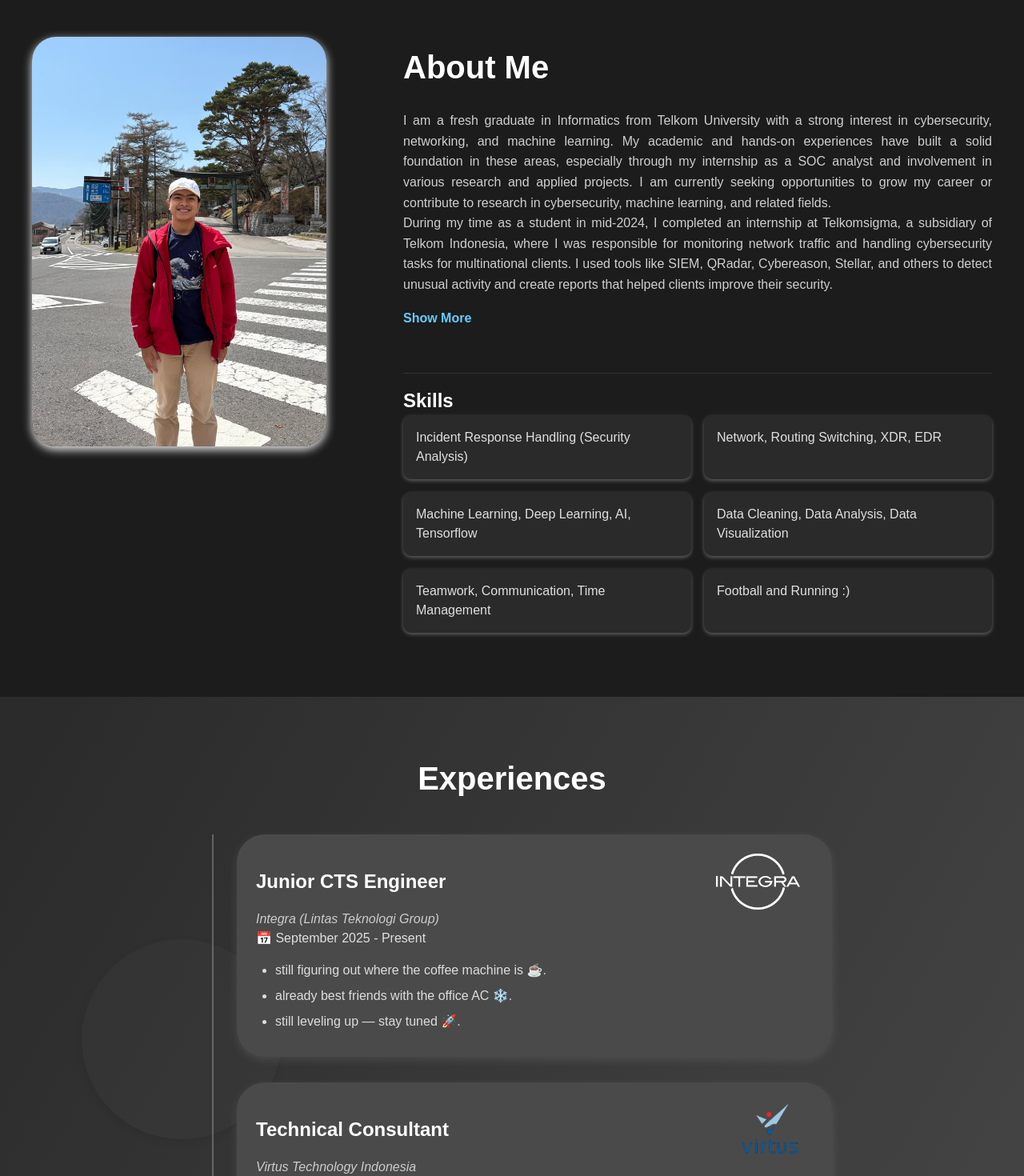
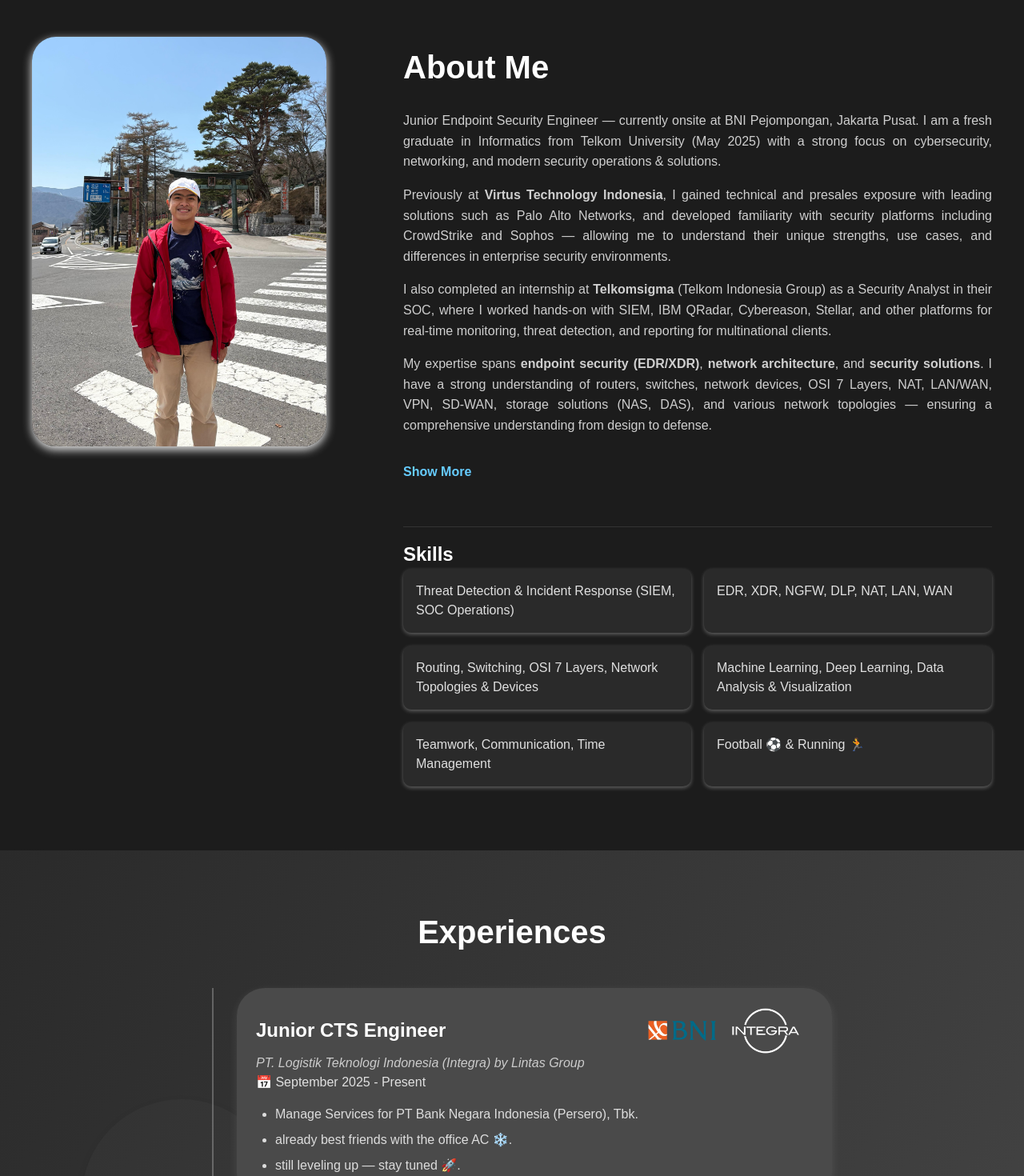
Before and after one commit to dlzams/azzam-web, a Next.js app: page / in a window 1280 px wide. Shown: the part 840-2310 px from the top of the page at 80% size. Built offline with nearby package versions, Linux system fonts and the light colour scheme.

Commit message:
major update

```diff
--- a/src/components/About.js
+++ b/src/components/About.js
@@ -50,21 +50,32 @@ const About = () => {
 const shortDescription = (
   <>
     <p>
-        I am a fresh graduate in Informatics from Telkom University with a
-        strong interest in cybersecurity, networking, and machine learning. My
-        academic and hands-on experiences have built a solid foundation in these
-        areas, especially through my internship as a SOC analyst and involvement
-        in various research and applied projects. I am currently seeking
-        opportunities to grow my career or contribute to research in
-        cybersecurity, machine learning, and related fields.
+      Junior Endpoint Security Engineer — currently onsite at BNI Pejompongan,
+      Jakarta Pusat. I am a fresh graduate in Informatics from Telkom University
+      (May 2025) with a strong focus on cybersecurity, networking, and modern
+      security operations & solutions.
     </p>
     <p>
-        During my time as a student in mid-2024, I completed an internship at
-        Telkomsigma, a subsidiary of Telkom Indonesia, where I was responsible
-        for monitoring network traffic and handling cybersecurity tasks for
-        multinational clients. I used tools like SIEM, QRadar, Cybereason,
-        Stellar, and others to detect unusual activity and create reports that
-        helped clients improve their security.
+      Previously at <strong>Virtus Technology Indonesia</strong>, I gained
+      technical and presales exposure with leading solutions such as Palo Alto
+      Networks, and developed familiarity with security platforms including
+      CrowdStrike and Sophos — allowing me to understand their unique strengths,
+      use cases, and differences in enterprise security environments.
+    </p>
+    <p>
+      I also completed an internship at <strong>Telkomsigma</strong> (Telkom
+      Indonesia Group) as a Security Analyst in their SOC, where I worked
+      hands-on with SIEM, IBM QRadar, Cybereason, Stellar, and other
+      platforms for real-time monitoring, threat detection, and reporting for
+      multinational clients.
+    </p>
+    <p>
+      My expertise spans <strong>endpoint security (EDR/XDR)</strong>,{" "}
+      <strong>network architecture</strong>, and{" "}
+      <strong>security solutions</strong>. I have a strong understanding of routers,
+      switches, network devices, OSI 7 Layers, NAT, LAN/WAN, VPN, SD-WAN,
+      storage solutions (NAS, DAS), and various network topologies — ensuring a
+      comprehensive understanding from design to defense.
     </p>
   </>
 );
@@ -73,38 +84,41 @@ const About = () => {
   <>
     {shortDescription}
     <p>
-        In late 2023, I had the honor of securing project funding of 13 million
-        Rupiah (about $850) for an Internet of Things (IoT) project, ranking in
-        the top 163 nationally in the Innovillage Competition. This project
-        involved designing an automated irrigation system that utilized time,
-        humidity, and temperature data to optimize water usage. Beyond IoT, I
-        have significant experience in machine learning, deep learning, and
-        artificial intelligence, with a strong foundation in data analysis, NLP,
-        and computer vision.
+      In late 2023, I secured national project funding of 13 million Rupiah
+      (≈$850) in the Innovillage Competition, ranking in the top 163. My project
+      developed an IoT-based smart irrigation system integrating time, humidity,
+      and temperature data to optimize water usage — an experience that honed my
+      skills in IoT, automation, and system integration.
     </p>
     <p>
-        I also recently completed the Bangkit Academy program, led by Google,
-        Tokopedia, Gojek, and Traveloka. This immersive experience introduced me
-        to advanced machine learning topics and practical model deployment. I
-        led the development of an AI model for &apos;Sereluna&apos;, a mental
-        health mobile app, using natural language processing to analyze user
-        diary entries for mental health insights.
+      In 2024, I was selected for the <strong>Bangkit Academy</strong> by Google,
+      Tokopedia, Gojek, and Traveloka, specializing in Machine Learning. I led
+      the AI model development for <em>Sereluna</em>, a mobile app for mental
+      health support, applying NLP to analyze user diaries and deliver
+      data-driven insights.
     </p>
     <p>
-        Alongside my studies, I have actively contributed to Telkom
-        University&apos;s Informatics Laboratory as an assistant, teaching data
-        structures and supporting practicum sessions for nearly 90 students.
-        Additionally, my involvement in the Forensic and Security Laboratory has
-        strengthened my knowledge in cybersecurity, where I honed my skills in
-        Linux, network security, and web hacking through practical challenges
-        like Capture the Flag (CTF) exercises.
+      Throughout university, I actively contributed to Telkom University&apos;s{" "}
+      <strong>Informatics Laboratory</strong> as a practicum assistant,
+      delivering sessions in Data Structures for 90+ students. I was also a
+      member of the <strong>Forensic & Security Laboratory</strong>, where I
+      sharpened my skills in Linux, ethical hacking, and penetration testing
+      through Capture The Flag (CTF) exercises and real-world simulations.
     </p>
     <p>
-        Thanks for scrolling all the way down here — you&apos;re officially
-        awesome 🙌.
+      These diverse experiences — from SOC operations and enterprise security
+      solutions, to AI-driven applications and academic leadership — have
+      equipped me with both the <strong>technical depth</strong> and the{" "}
+      <strong>problem-solving mindset</strong> needed to grow in cybersecurity,
+      networking, and advanced IT solutions.
+    </p>
+    <p>
+      Thanks for scrolling this far — I look forward to new opportunities to
+      contribute, learn, and secure the enterprise infrastructure 🙌.
     </p>
   </>
 );
+
 
   return (
     <section className={styles["about-section"]}>
@@ -140,12 +154,12 @@ const About = () => {
             <h3 className={styles["skills-title"]}>Skills</h3>
             <ul className={styles["skills-list"]}>
               {[
-                "Incident Response Handling (Security Analysis)",
-                "Network, Routing Switching, XDR, EDR",
-                "Machine Learning, Deep Learning, AI, Tensorflow",
-                "Data Cleaning, Data Analysis, Data Visualization",
+              "Threat Detection & Incident Response (SIEM, SOC Operations)",
+              "EDR, XDR, NGFW, DLP, NAT, LAN, WAN",
+              "Routing, Switching, OSI 7 Layers, Network Topologies & Devices",
+              "Machine Learning, Deep Learning, Data Analysis & Visualization",
               "Teamwork, Communication, Time Management",
-                "Football and Running :)",
+              "Football ⚽ & Running 🏃",
               ].map((skill, index) => (
                 <li
                   key={index}
--- a/src/components/Experiences.js
+++ b/src/components/Experiences.js
@@ -6,18 +6,18 @@ import styles from "../styles/Experiences.module.css";
 const experiences = [
   {
     title: "Junior CTS Engineer",
-    company: "Integra (Lintas Teknologi Group)",
+    company: "PT. Logistik Teknologi Indonesia (Integra) by Lintas Group",
     date: "September 2025 - Present",
     description: [
-      "still figuring out where the coffee machine is ☕.",
+      "Manage Services for PT Bank Negara Indonesia (Persero), Tbk.",
       "already best friends with the office AC ❄️.",
       "still leveling up — stay tuned 🚀.",
     ],
-    image: "/integra.png",
+    image: "/mix.png",
   },
   {
     title: "Technical Consultant",
-    company: "Virtus Technology Indonesia",
+    company: "PT. Virtus Technology Indonesia by CTI Group",
     date: "June 2025 - August 2025",
     description: ["Pre-sales Palo Alto Networks.", "etc."],
     image: "/virtus.png",
@@ -34,8 +34,8 @@ const experiences = [
     image: "/hes.jpg",
   },
   {
-    title: "Security Operation Center (SOC) Intern",
-    company: "Telkomsigma by Telkom Indonesia",
+    title: "Security Operation Center Intern",
+    company: "PT. Sigma Cipta Caraka (Telkomsigma) by Telkom Indonesia",
     date: "June 2024 - September 2024",
     description: [
       "Monitored network traffic for multiple multinational companies, managing cybersecurity for over 6 companies to spot unusual activity or threats.",
--- a/src/components/HeroSection.js
+++ b/src/components/HeroSection.js
@@ -97,7 +97,7 @@ const HeroSection = () => {
             {displayText}
           </h1>
           <p>
-            Junior Endpoint Security Engineer at Integra (Lintas Teknologi
+            Junior Endpoint Security Engineer at Integra (Lintas
             Group)
           </p>
         </div>
--- a/src/styles/About.module.css
+++ b/src/styles/About.module.css
@@ -65,6 +65,14 @@
   text-align: justify;
   opacity: 0;
   transform: translateY(20px);
+}
+
+.about-description p {
+  margin-bottom: 1rem; /* kasih jarak antar paragraf */
+}
+
+.about-description p:last-child {
+  margin-bottom: 0; /* hapus margin di paragraf terakhir biar rapih */
 }
 
 /* Skills Section */
@@ -148,6 +156,10 @@
     padding: 0.5rem;
   }
 
+    .about-description p {
+    margin-bottom: 0.8rem;
+  }
+
   .skills-title {
     font-size: 1.25rem; /* Kurangi ukuran font judul keterampilan */
   }
--- a/src/styles/Experiences.module.css
+++ b/src/styles/Experiences.module.css
@@ -187,8 +187,8 @@
 }
 
 .image {
-  max-width: 140px; /* Batas maksimum lebar gambar */
-  max-height: 70px; /* Batas maksimum tinggi gambar */
+  max-width: 190px; /* Batas maksimum lebar gambar */
+  max-height: 85px; /* Batas maksimum tinggi gambar */
   object-fit: contain; /* Pertahankan aspek rasio asli */
   margin-left: auto; /* Agar gambar tetap rapi di sisi kanan */
   display: block;
```
Also changed, not shown: public/mix.png (added). Lines whose indentation alone changed are shown as unchanged.
